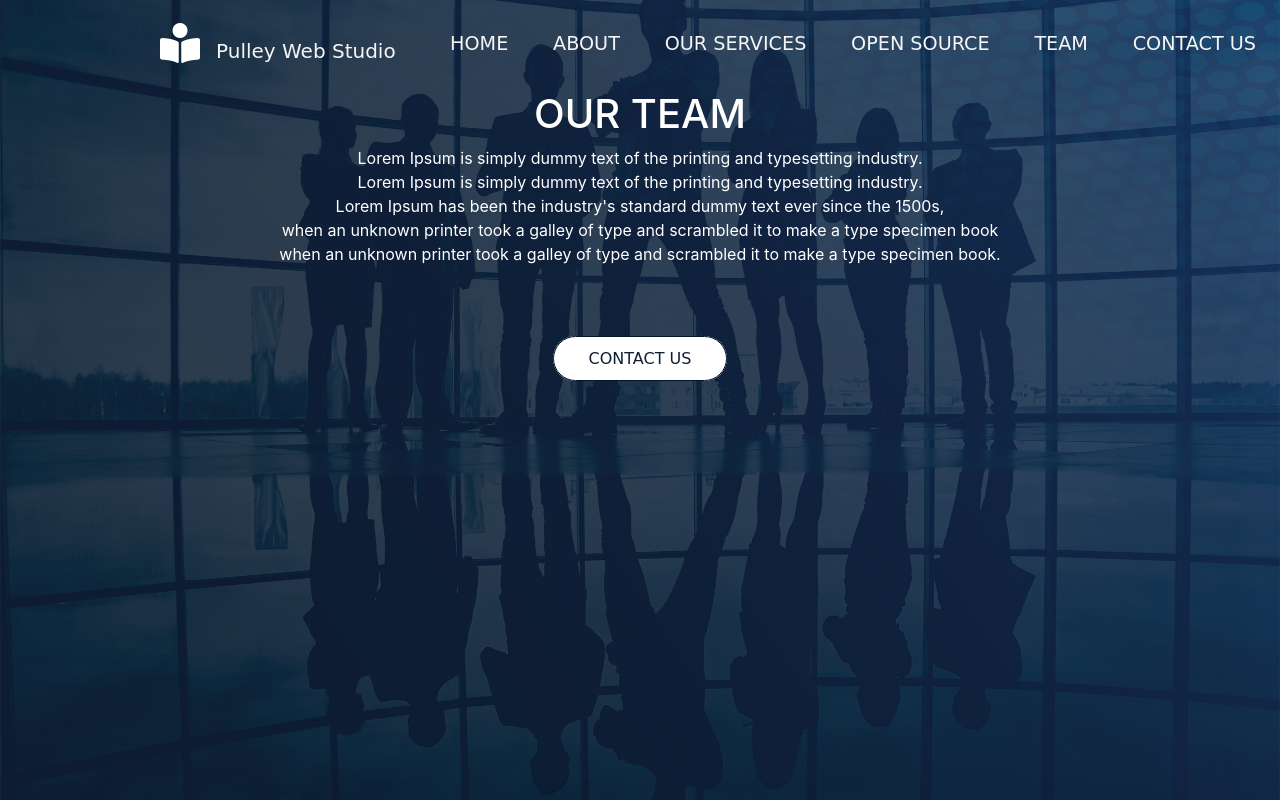
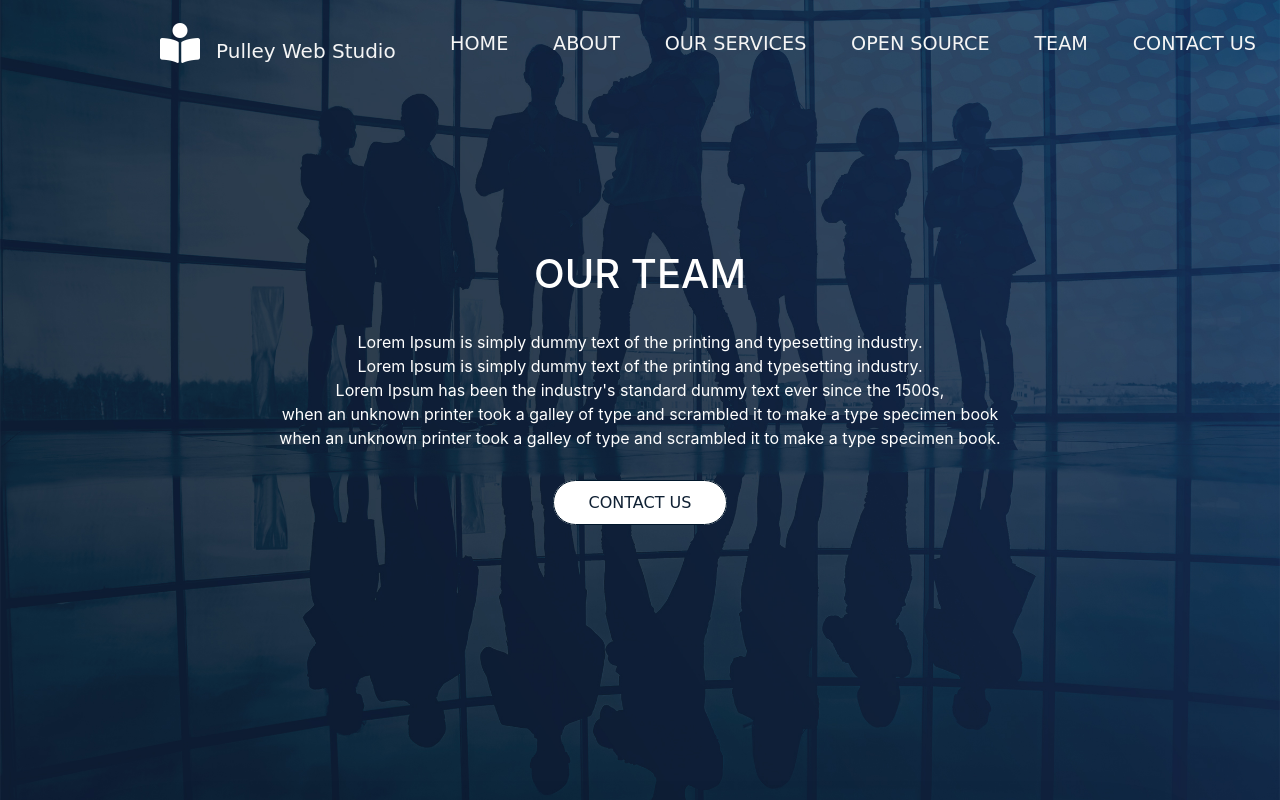
Before and after one commit to anjc24/PulleyWebStudio, a plain HTML site: page team.html in a window 1280 px wide. Shown: the top 800 px of the page. Drawn offline with nearby package versions, Linux system fonts and the light colour scheme; a web font is replaced by a local one.

Commit message:
reasponsive 2

```diff
--- a/Style.css
+++ b/Style.css
@@ -722,16 +722,16 @@
   background-size: cover;
 }
 
-.team .container{
+.teamb .container{
   margin-top: 10rem;
 }
 
 
-.team .container h1{
+.teamb .container h1{
   margin-bottom: 2rem;
 }
 
-.team .container .header-button{
+.teamb .container .header-button{
   margin-top: 2.5rem;
 }
 
--- a/mobile-style.css
+++ b/mobile-style.css
@@ -168,6 +168,7 @@
     margin-bottom: 2rem;
 }
 
+
   .tbox{
   width: 80%;
   height:600px;
```
